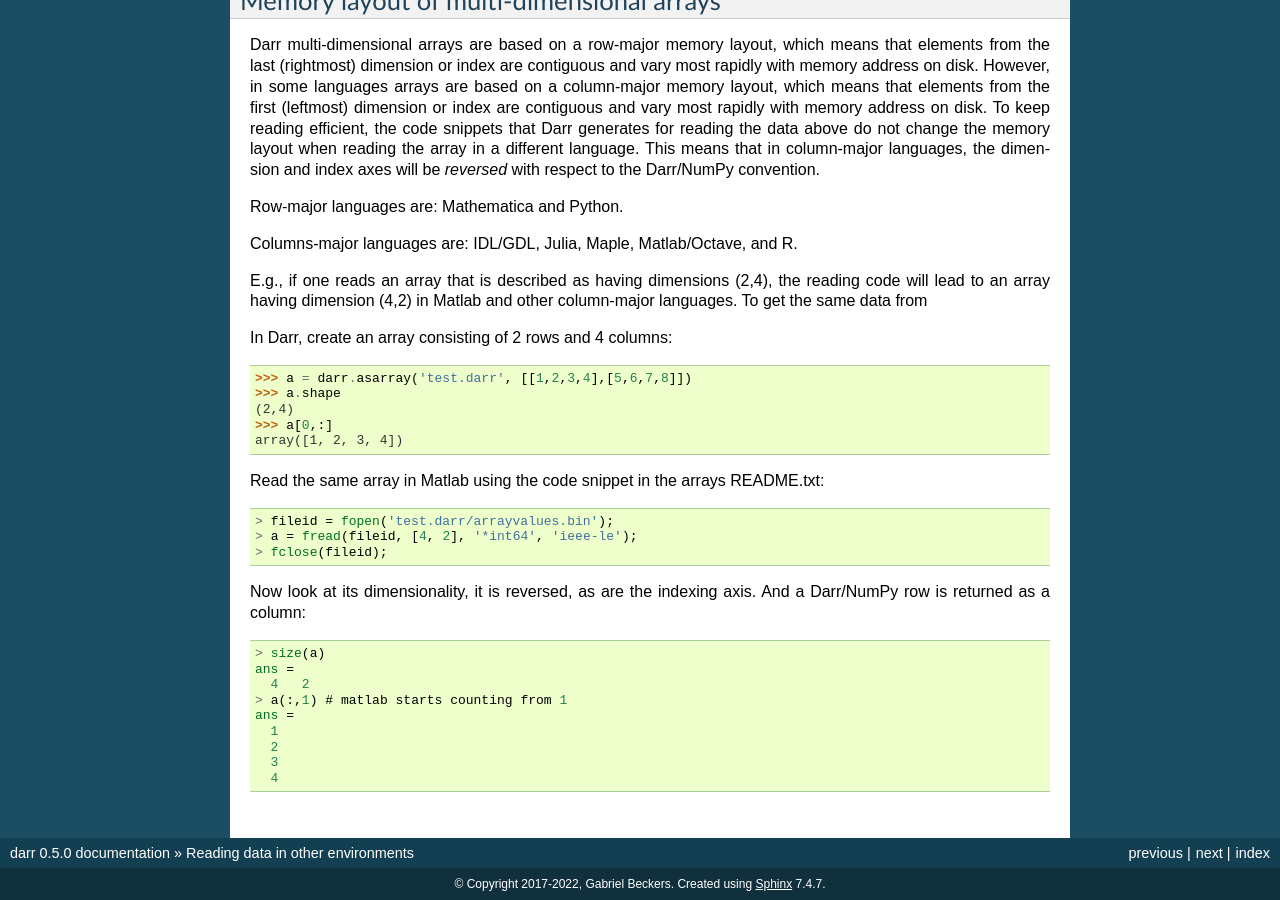
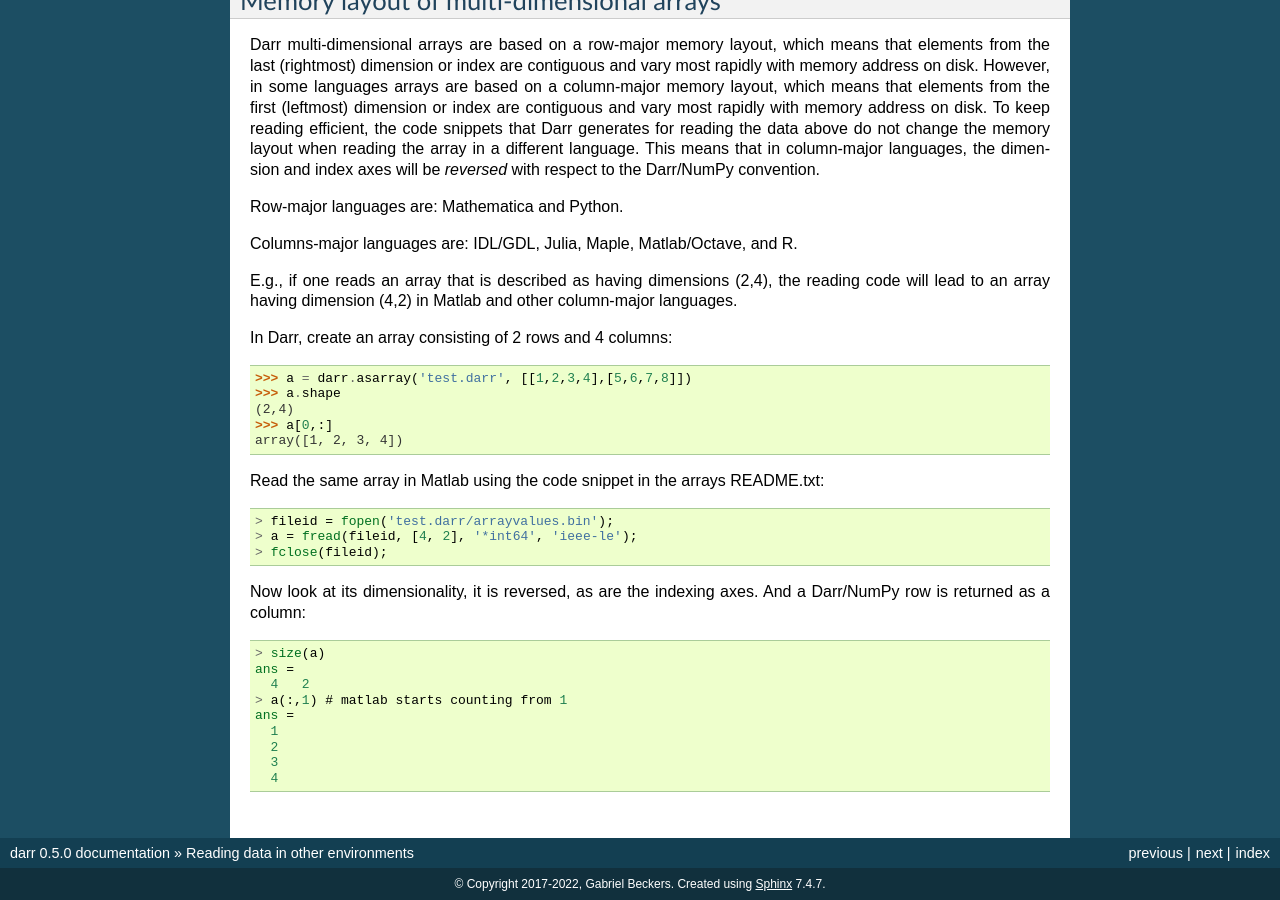
Before and after one commit to gbeckers/Darr, a Sphinx documentation site: the page built from docs/readcode.rst, in a window 1280 px wide and 900 px high, scrolled down 1974 px. Built offline with Sphinx 7.4.7, drawn with Linux system fonts in a browser that asks for light colours.

Commit message:
spurious text fragment

```diff
--- a/docs/readcode.rst
+++ b/docs/readcode.rst
@@ -150,7 +150,7 @@ Columns-major languages are: IDL/GDL, Julia, Maple, Matlab/Octave, and R.
 
 E.g., if one reads an array that is described as having dimensions (2,4), the
 reading code will lead to an array having dimension (4,2) in Matlab and
-other column-major languages. To get the same data from
+other column-major languages.
 
 In Darr, create an array consisting of 2 rows and 4 columns:
 
@@ -170,7 +170,7 @@ Read the same array in Matlab using the code snippet in the arrays README.txt:
     > a = fread(fileid, [4, 2], '*int64', 'ieee-le');
     > fclose(fileid);
 
-Now look at its dimensionality, it is reversed, as are the indexing axis. And
+Now look at its dimensionality, it is reversed, as are the indexing axes. And
 a Darr/NumPy row is returned as a column:
 
 .. code:: matlab
```
